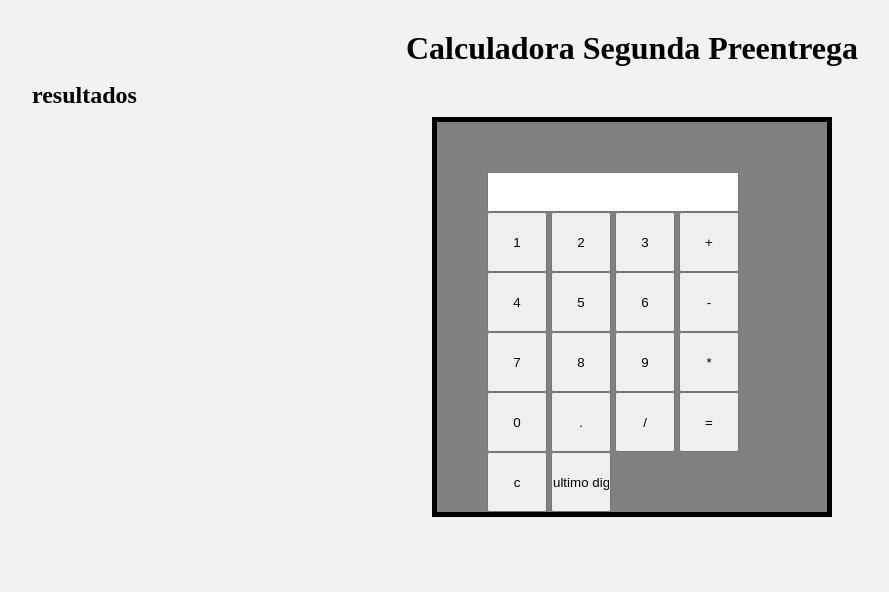
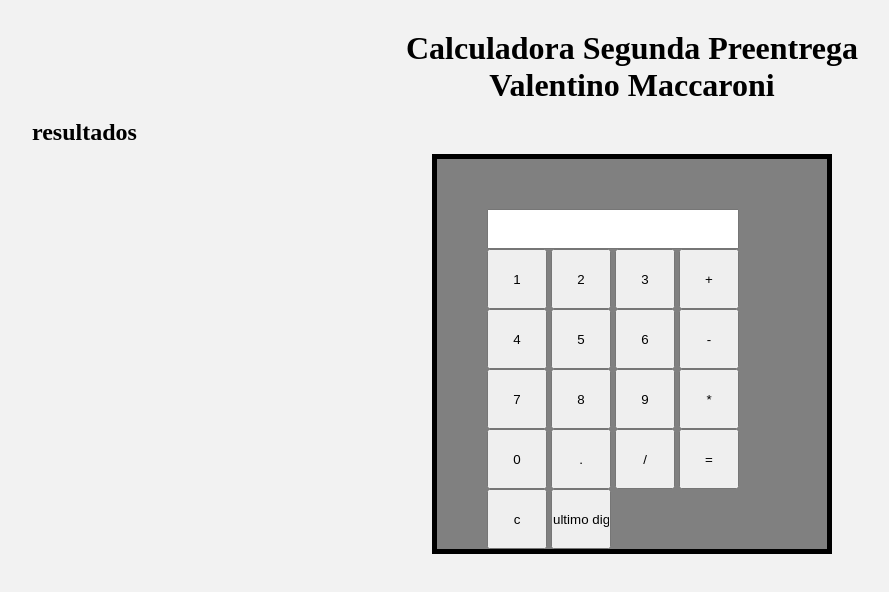
Before and after one commit to valenmacca/pre-entrega-2-js, a plain HTML site: page index.html in a window 1280 px wide. Shown: the whole page, without its empty margins (8-897 px from the left). Drawn offline with Linux system fonts and the light colour scheme.

Commit message:
version final calculadora

```diff
--- a/index.html
+++ b/index.html
@@ -7,7 +7,8 @@
     <link rel="stylesheet" href="./css/style.css">
 </head>
 <body>
-    <h1 id="title">calculadora segunda preentrega</h1>
+    <h1 id="title">calculadora segunda preentrega <br>
+    Valentino maccaroni</h1>
     <div class="calculadora">
         <input type="text" id="pantalla" readonly  >
         <input type="button" value="1" class="botones" onclick="numero('1')">
```
